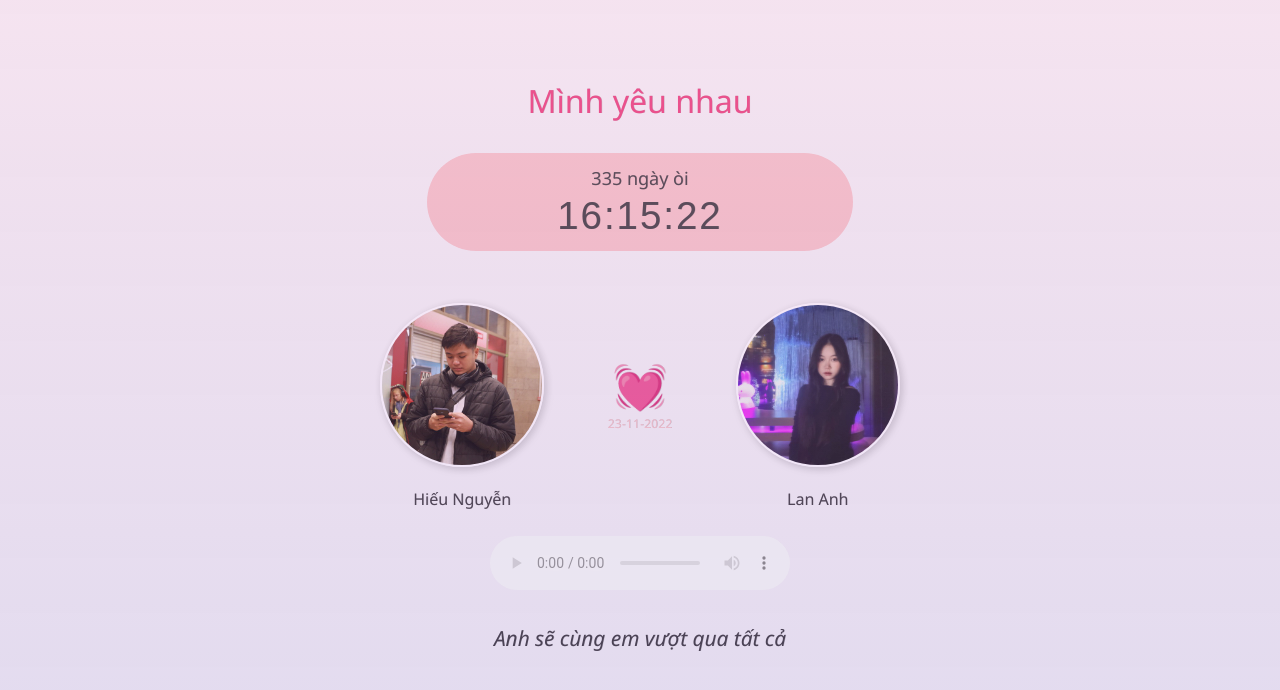
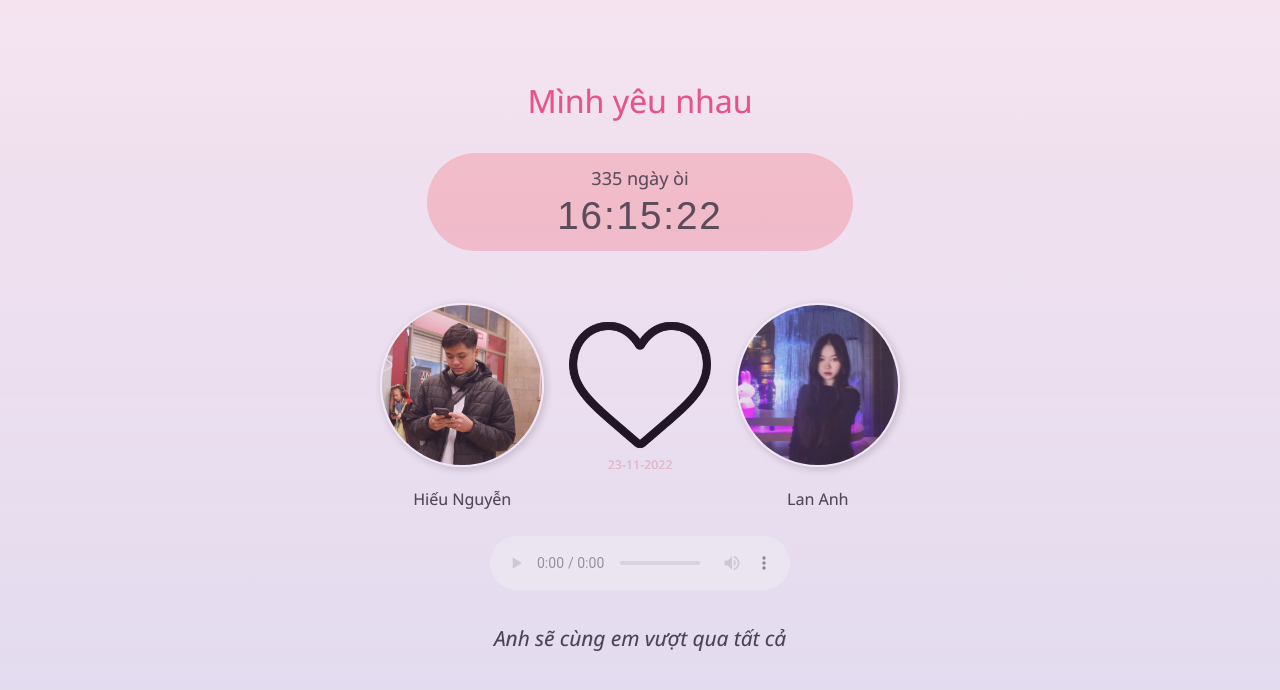
Before and after one commit to lathdev/datetime, a plain HTML site: page index.html in a window 1280 px wide. Drawn offline with Linux system fonts and the light colour scheme.

Commit message:
Update index.html

```diff
--- a/index.html
+++ b/index.html
@@ -25,7 +25,8 @@
                         <p>Hiếu Nguyễn</p>
                   </div>
                   <div id="heart">
-                        💓<anni>...</anni>
+                        <img src="img/heart.png">
+                        <anni>...</anni>
                   </div>
                   <div class="two">
                         <img src="img/lanh.jpg" class="avt">
```
